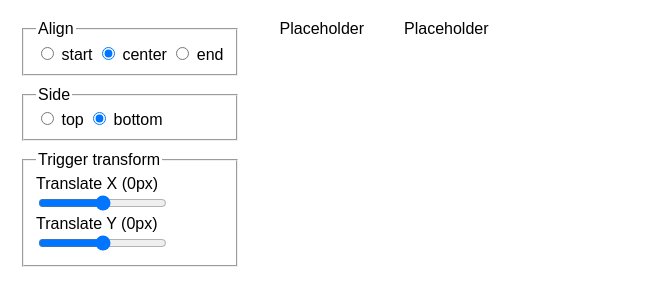
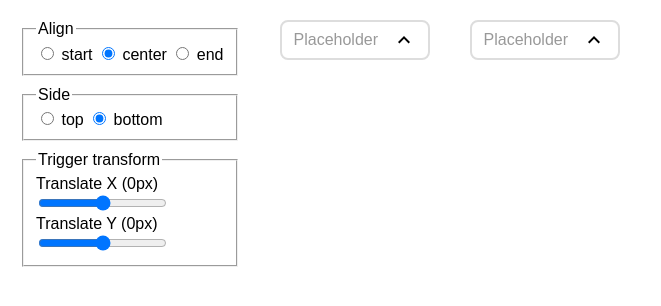
Before and after one commit to pierce-leandata/component-library, an Angular app: page / in a window 1280 px wide. Shown: the top 306 px of the page, without its empty margins (0-661 px from the left). Built offline with nearby package versions, Linux system fonts and the light colour scheme.

Commit message:
add dummy styling, select trigger icon directive

```diff
--- a/src/app/app.html
+++ b/src/app/app.html
@@ -62,6 +62,16 @@
   <pm-select [appendToBody]="true">
     <button pmSelectTrigger [style.transform]="triggerTransform()">
       <pm-select-value> Placeholder </pm-select-value>
+      <svg
+        pmSelectTriggerIcon
+        xmlns="http://www.w3.org/2000/svg"
+        width="32"
+        height="32"
+        viewBox="0 0 24 24"
+      >
+        <!-- Icon from Google Material Icons by Material Design Authors - https://github.com/material-icons/material-icons/blob/master/LICENSE -->
+        <path fill="currentColor" d="M7.41 15.41L12 10.83l4.59 4.58L18 14l-6-6l-6 6z" />
+      </svg>
     </button>
     <pm-select-overlay [align]="align()" [side]="side()">
       <pm-select-item value="option1">First</pm-select-item>
@@ -73,9 +83,24 @@
   <pm-select [appendToBody]="false">
     <button pmSelectTrigger [style.transform]="triggerTransform()">
       <pm-select-value> Placeholder </pm-select-value>
+      <svg
+        pmSelectTriggerIcon
+        xmlns="http://www.w3.org/2000/svg"
+        width="32"
+        height="32"
+        viewBox="0 0 24 24"
+      >
+        <!-- Icon from Google Material Icons by Material Design Authors - https://github.com/material-icons/material-icons/blob/master/LICENSE -->
+        <path fill="currentColor" d="M7.41 15.41L12 10.83l4.59 4.58L18 14l-6-6l-6 6z" />
+      </svg>
     </button>
     <pm-select-overlay [align]="align()" [side]="side()">
-      <pm-select-item value="option1">First</pm-select-item>
+      <pm-select-item value="option1"
+        ><div class="container">
+          <div class="ball"></div>
+          First
+        </div></pm-select-item
+      >
       <pm-select-item value="option2">Option 2</pm-select-item>
       <pm-select-item value="option3">The Third Option</pm-select-item>
     </pm-select-overlay>
--- a/src/app/app.scss
+++ b/src/app/app.scss
@@ -4,3 +4,19 @@ main {
   display: flex;
   gap: 40px;
 }
+
+::ng-deep {
+  .container {
+    display: flex;
+    align-items: center;
+    gap: 8px;
+  }
+
+  .ball {
+    background: red;
+    width: 1em;
+    height: 1em;
+    border-radius: 999px;
+    flex-shrink: 0;
+  }
+}
--- a/src/app/app.ts
+++ b/src/app/app.ts
@@ -4,6 +4,7 @@ import { SelectComponent } from '@components/select/select/select'
 import { SelectTriggerDirective } from '@components/select/select-trigger/select-trigger'
 import { SelectItemComponent } from '@components/select/select-item/select-item'
 import { SelectValueComponent } from '@components/select/select-value/select-value'
+import { SelectTriggerIconDirective } from '@components/select/select-trigger-icon/select-trigger-icon'
 
 @Component({
   selector: 'pm-app-root',
@@ -11,6 +12,7 @@ import { SelectValueComponent } from '@components/select/select-value/select-val
     SelectComponent,
     SelectOverlayComponent,
     SelectTriggerDirective,
+    SelectTriggerIconDirective,
     SelectItemComponent,
     SelectValueComponent,
   ],
--- a/src/components/select/select-item/select-item.html
+++ b/src/components/select/select-item/select-item.html
@@ -1,7 +1,8 @@
 <li
   data-select-item
   role="option"
-  [class.focused]="isFocused()"
+  [attr.data-focused]="isFocused()"
+  [attr.data-selected]="isSelected()"
   [attr.aria-selected]="isSelected()"
   (click)="onSelect()"
   (keydown)="onKeyDown($event)"
--- /dev/null
+++ b/src/components/select/select-trigger-icon/select-trigger-icon.ts
@@ -0,0 +1,15 @@
+import { computed, Directive, inject } from '@angular/core'
+import { SelectService } from '../select.service'
+
+@Directive({
+  selector: '[pmSelectTriggerIcon]',
+  host: {
+    '[style]': 'style()',
+    'data-select-trigger-icon': '',
+  },
+})
+export class SelectTriggerIconDirective {
+  private selectService = inject(SelectService)
+
+  protected style = computed(() => (this.selectService.isOpen() ? 'rotate: 180deg' : ''))
+}
--- a/src/styles/base.scss
+++ b/src/styles/base.scss
@@ -2,14 +2,11 @@ body {
   font-family: sans-serif;
 }
 
-.focused {
-  outline: 2px solid red;
-}
-
 [data-select-overlay] {
-  padding: 10px;
+  width: 180px;
+  padding: 4px;
   background: #eee;
-  border-radius: 4px;
+  border-radius: 8px;
   transition:
     opacity 0.1s cubic-bezier(0.215, 0.61, 0.355, 1),
     scale 0.1s cubic-bezier(0.215, 0.61, 0.355, 1);
@@ -23,4 +20,75 @@ body {
     opacity: 0;
     scale: 0.9;
   }
+
+  &[data-align='start'][data-side='top'] {
+    transform-origin: bottom left;
+  }
+
+  &[data-align='center'][data-side='top'] {
+    transform-origin: bottom center;
+  }
+
+  &[data-align='end'][data-side='top'] {
+    transform-origin: bottom right;
+  }
+
+  &[data-align='start'][data-side='bottom'] {
+    transform-origin: top left;
+  }
+
+  &[data-align='center'][data-side='bottom'] {
+    transform-origin: top center;
+  }
+
+  &[data-align='end'][data-side='bottom'] {
+    transform-origin: top right;
+  }
 }
+
+[data-select-placeholder] {
+  color: #999;
+}
+
+[data-select-trigger] {
+  height: 40px;
+  border-radius: 8px;
+  border: 2px solid #ddd;
+  padding-inline: 12px;
+  width: 150px;
+  display: flex;
+  align-items: center;
+  gap: 8px;
+}
+
+[data-select-trigger-icon] {
+  transition: rotate 0.1s cubic-bezier(0.215, 0.61, 0.355, 1);
+  margin-left: auto;
+  width: 24px;
+  flex-shrink: 0;
+}
+
+[data-select-value] {
+  white-space: nowrap;
+  overflow: hidden;
+  text-overflow: ellipsis;
+  text-align: left;
+}
+
+[data-select-item] {
+  padding: 4px 8px;
+  min-height: 24px;
+  display: flex;
+  align-items: center;
+  gap: 8px;
+  border-radius: 4px;
+
+  &[data-focused='true'] {
+    background-color: #d8d8d8;
+  }
+
+  &[data-selected='true']::after {
+    content: '✓';
+    margin-left: auto;
+  }
+}
```
